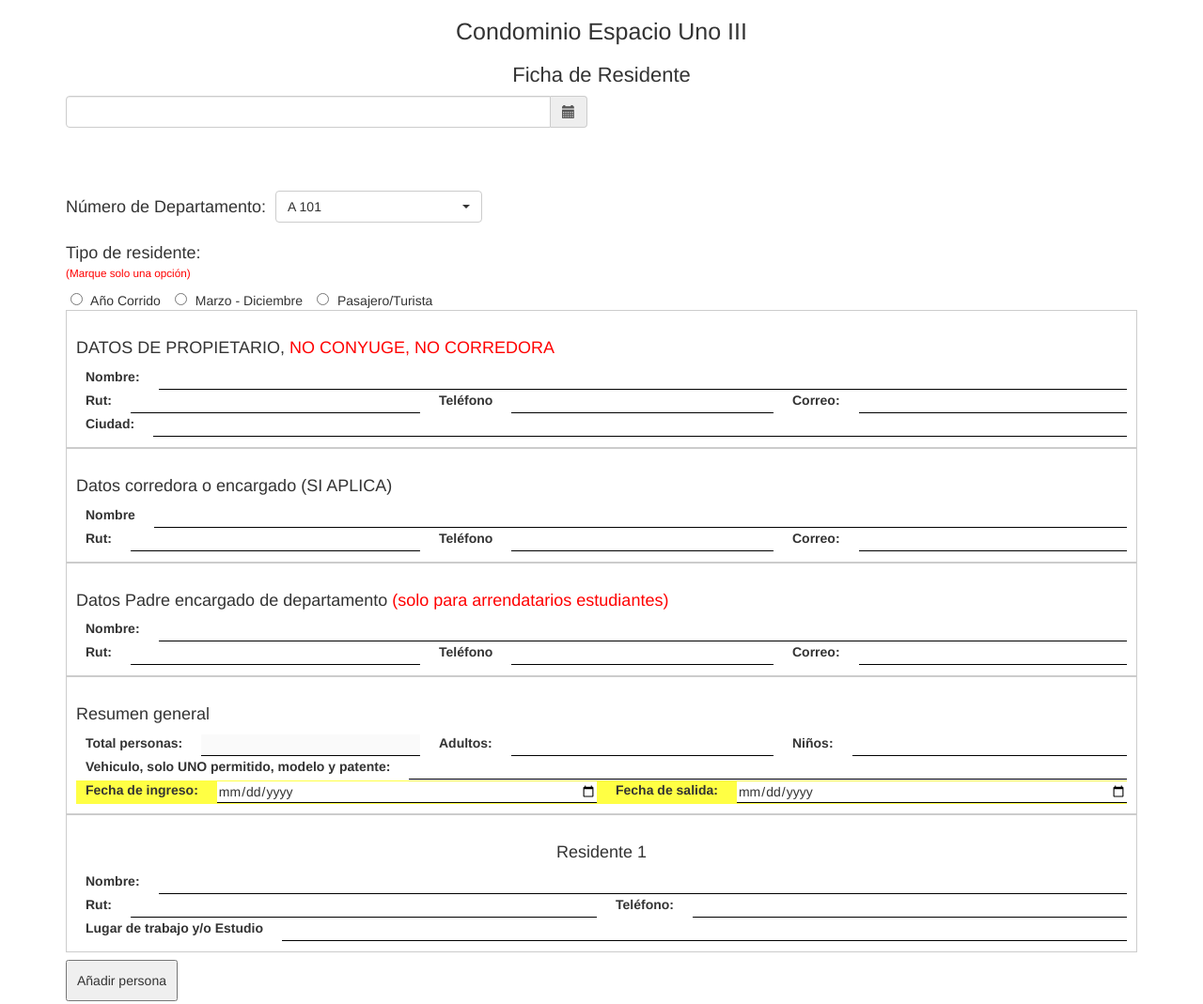
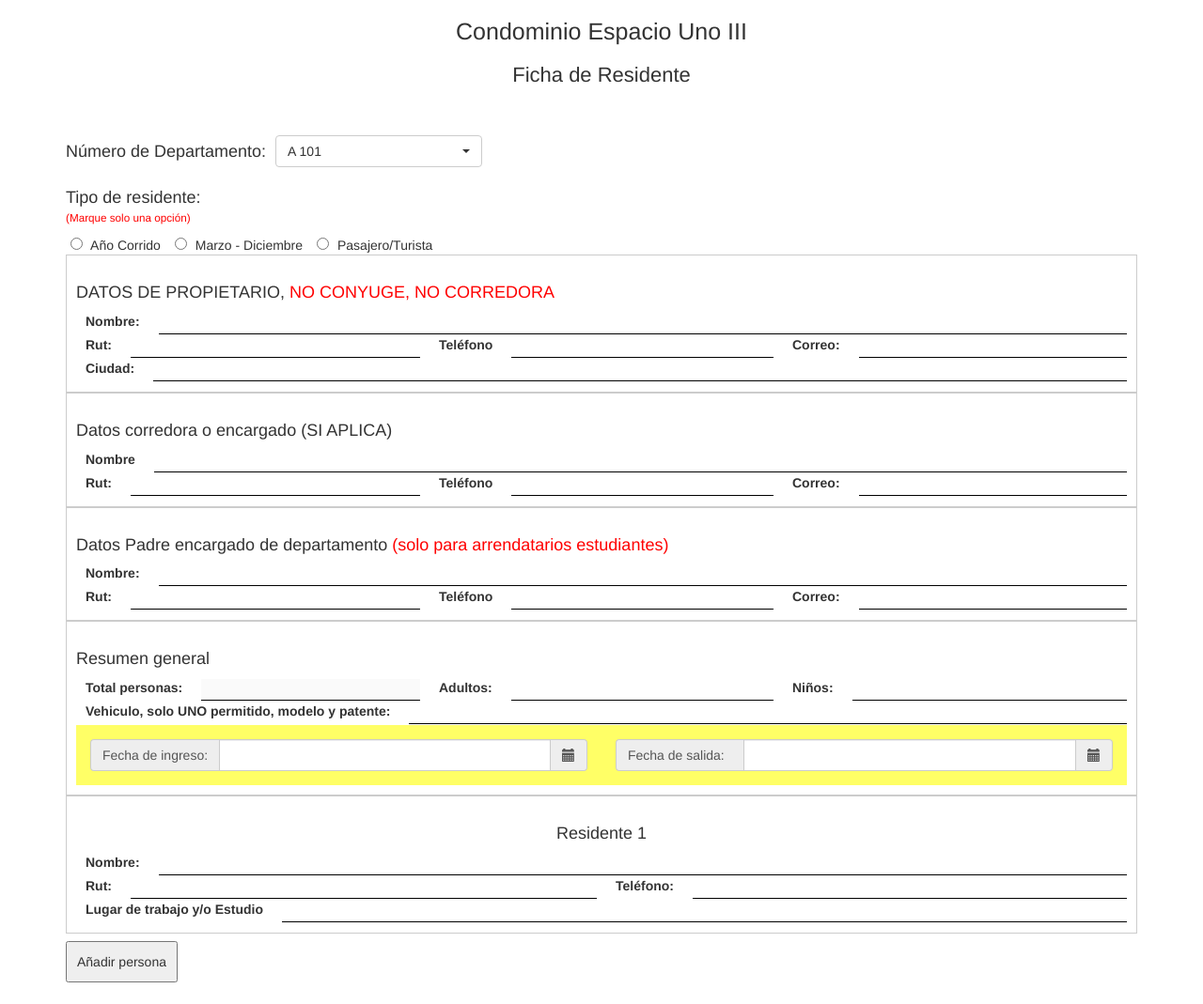
Before and after one commit to EniDev911/fichas-residentes, a plain HTML site: page index.html in a window 1280 px wide. Shown: the whole page at 94% size. Drawn offline with nearby package versions, Linux system fonts and the light colour scheme.

Commit message:
up picker

```diff
--- a/index.html
+++ b/index.html
@@ -16,25 +16,10 @@
 
     <link rel="stylesheet" href="partial.css">
     <link rel="stylesheet" href="media.css">
-</head>
-<body>
-<h1 align="center">Condominio Espacio Uno III</h1>
-<h2 align="center">Ficha de Residente</h2>
-<div class="container">
-   <div class="row">
-      <div class='col-sm-6'>
-         <div class="form-group">
-            <div class='input-group date' id='datetimepicker1'>
-               <input type='text' class="form-control" />
-               <span class="input-group-addon">
-               <span class="glyphicon glyphicon-calendar"></span>
-               </span>
-            </div>
-         </div>
-      </div>
       <script type="text/javascript">
          $(function () {
-             $('#datetimepicker1').datetimepicker({
+             $('.date').datetimepicker({
+            "locale": 'es',
             "allowInputToggle": true,
             "showClose": true,
             "showClear": true,
@@ -43,8 +28,11 @@
              });
          });
       </script>
-   </div>
-</div>
+</head>
+<body>
+<h1 align="center">Condominio Espacio Uno III</h1>
+<h2 align="center">Ficha de Residente</h2>
+
 <form action="" class="container">
 	<div class="flex">
 				<h3>Número de Departamento:</h3>
@@ -151,15 +139,33 @@
 			<label for="patente">Vehiculo, solo UNO permitido, modelo y patente: </label>
 			<input type="text" name="patente" class="input">
 		</div>
-		<div class="flex" style="background: #ff4;">
-			<div class="flex">
-				<label for="ingreso">Fecha de ingreso: </label>
-				<input type="date" name="ingreso" class="input">
-			</div>
-			<div class="flex">
-				<label for="salida">Fecha de salida: </label>
-				<input type="date" name="salida" class="input">
-			</div>
+		<div class="row clearfix" style="background: #ff6; padding-top:15px; ">
+      <div class='col-sm-6'>
+         <div class="form-group">
+            <div class='input-group date' id='datetimepicker1'>
+            	 <span class="input-group-addon">
+               	Fecha de ingreso:
+               </span>
+               <input type='text' class="form-control" />
+               <span class="input-group-addon">
+               	<span class="glyphicon glyphicon-calendar"></span>
+               </span>
+            </div>
+         </div>
+      </div>
+      <div class='col-sm-6'>
+         <div class="form-group">
+            <div class='input-group date' id='datetimepicker1'>
+            	 <span class="input-group-addon">
+               	Fecha de salida:&nbsp;&nbsp;
+               </span>
+               <input type='text' class="form-control" />
+               <span class="input-group-addon">
+               	<span class="glyphicon glyphicon-calendar"></span>
+               </span>
+            </div>
+         </div>
+      </div>
 		</div>
 	</fieldset>
 	<fieldset>
--- a/partial.css
+++ b/partial.css
@@ -12,6 +12,11 @@ h2 {
 input[type="radio"] {
 	margin: 0 5px;
 }
+
+.row {
+	margin: auto;
+}
+
 .flex {
 	display: flex;
 	width: 100%;
@@ -22,7 +27,6 @@ input[type="radio"] {
 }
 fieldset {
 	padding: 10px;
-	overflow: hidden;
 	border: 1px solid #ccc;
 }
 .input {
```
